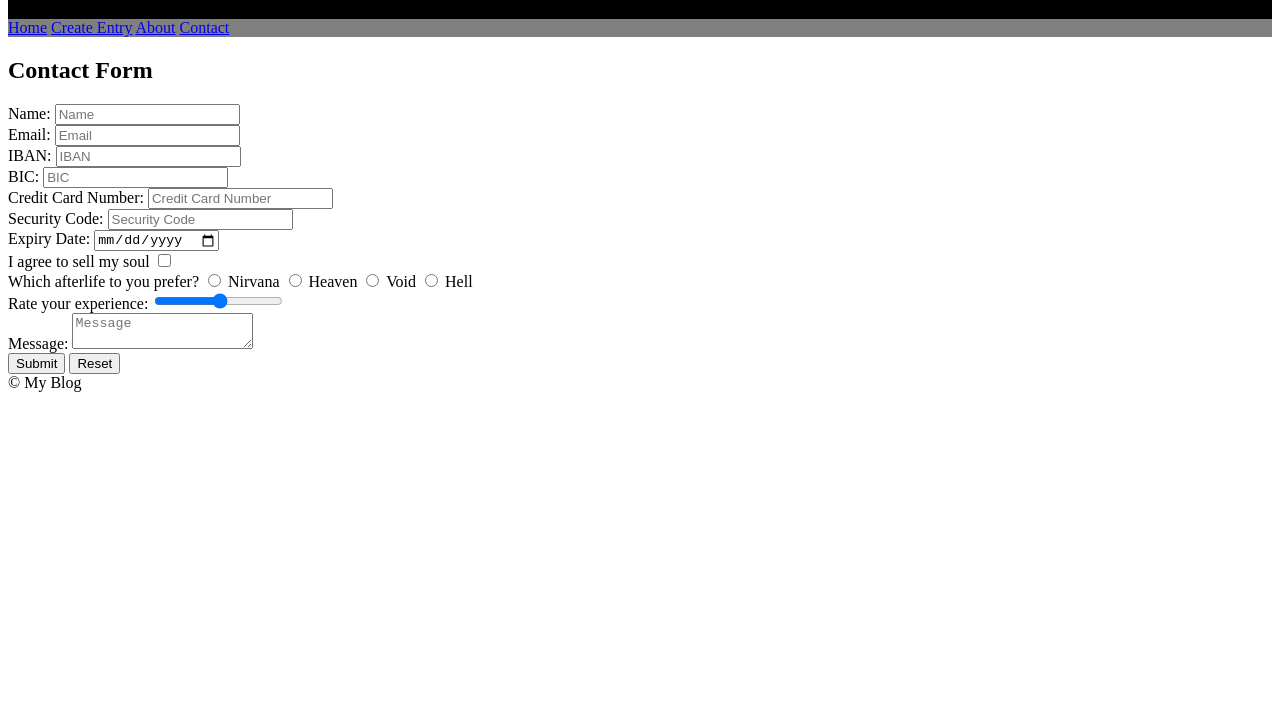
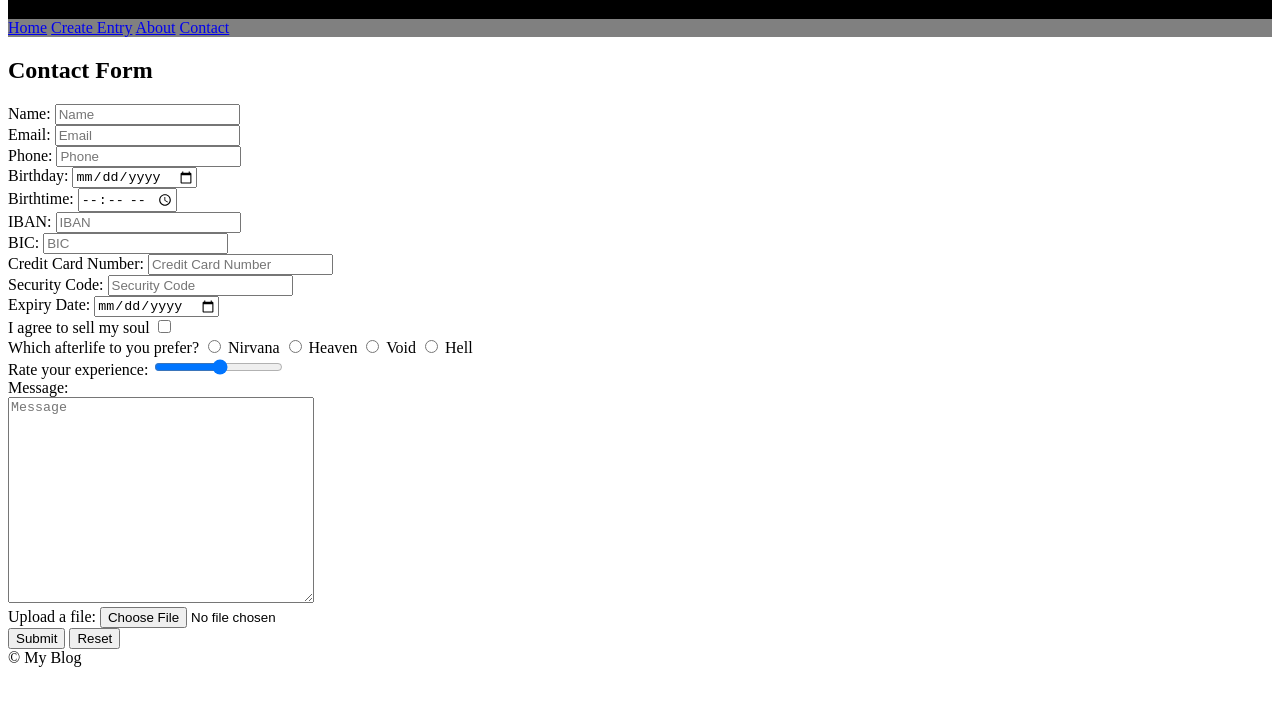
Before and after one commit to Xoechz/SEbaBB3, a plain HTML site: page WDP/UE1/contact.html in a window 1280 px wide. Shown: the part 61-766 px from the top of the page. Drawn offline with Linux system fonts and the light colour scheme.

Commit message:
a bit more html

```diff
--- a/WDP/UE1/contact.html
+++ b/WDP/UE1/contact.html
@@ -26,6 +26,15 @@
         <br>
         <label for="email">Email:</label>
         <input type="email" id="email" placeholder="Email">
+        <br>
+        <label for="phone">Phone:</label>
+        <input type="tel" id="phone" placeholder="Phone">
+        <br>
+        <label for="birthday">Birthday:</label>
+        <input type="date" id="birthday">
+        <br>
+        <label for="Birthtime">Birthtime:</label>
+        <input type="time" id="Birthtime">
         <br>
         <label for="IBAN">IBAN:</label>
         <input type="text" id="IBAN" placeholder="IBAN">
@@ -59,7 +68,11 @@
         <input type="range" id="rating" min="0" max="73">
         <br>
         <label for="message">Message:</label>
-        <textarea id="message" placeholder="Message"></textarea>
+        <br>
+        <textarea id="message" placeholder="Message" style="width: 300px; height: 200px;"></textarea>
+        <br>
+        <label for="file">Upload a file:</label>
+        <input type="file" id="file">
         <br>
         <input type="submit" value="Submit">
         <input type="reset" value="Reset">
```
Also changed, not shown: WDP/UE1/create.html (+1 -1 lines), WDP/UE1/index.html (+2 -1 lines).
